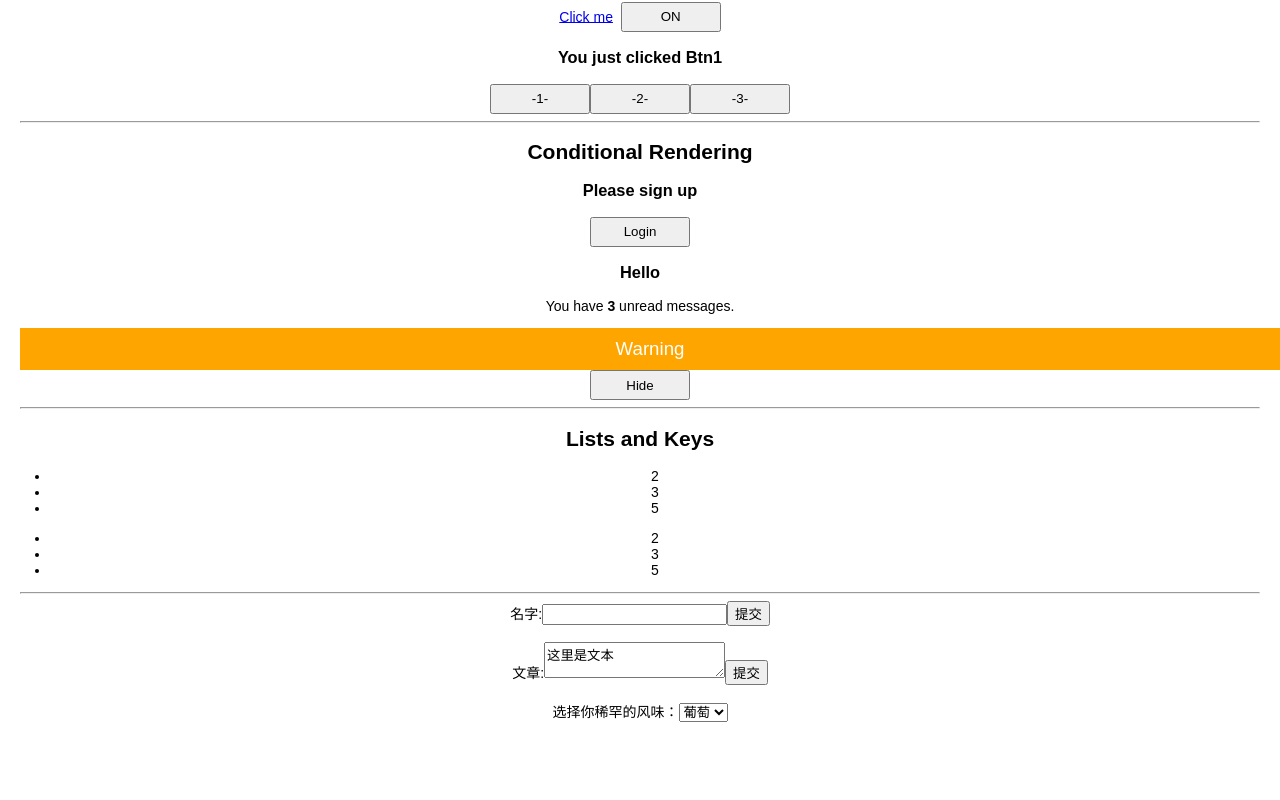
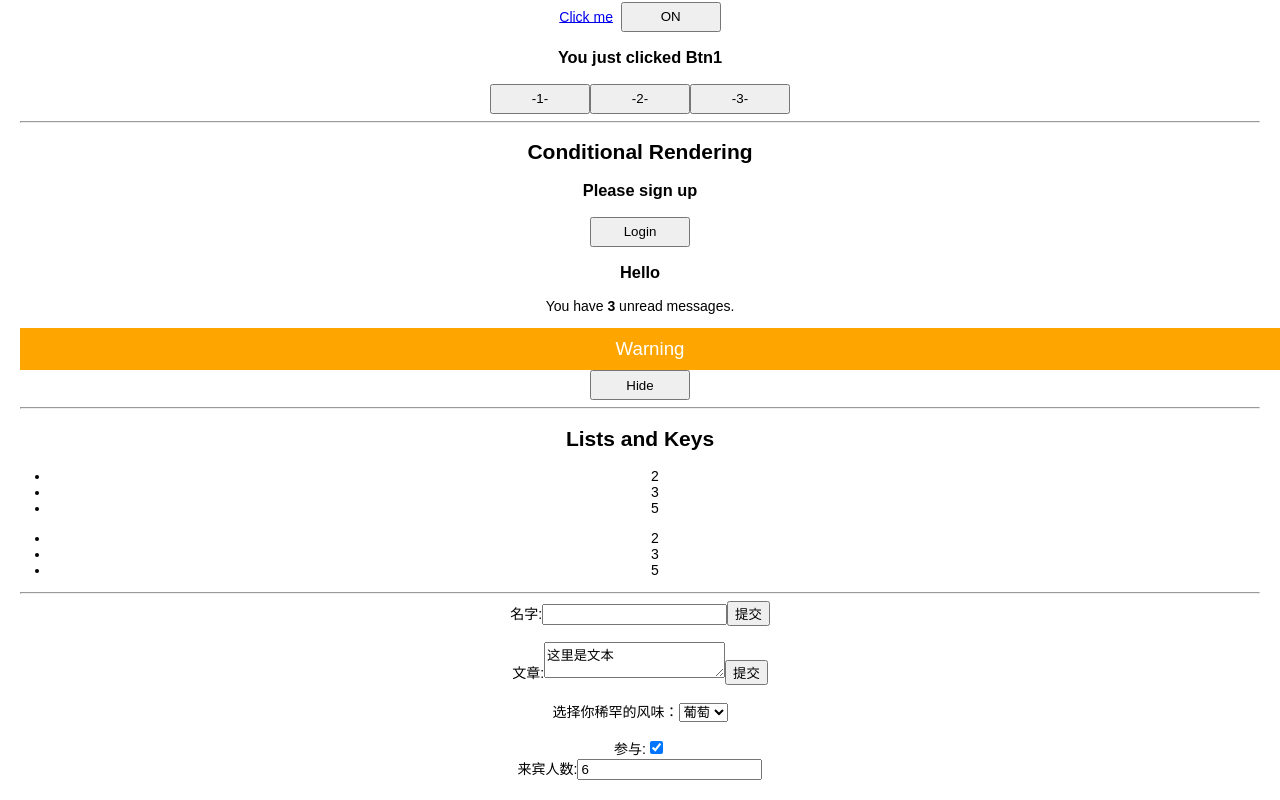
Before and after one commit to JackLiR8/react-learning, a React (Create React App) app: page / in a window 1280 px wide. Shown: the part 473-1273 px from the top of the page. Before the commit the page ends 1215 px from the top, so only its background shows below. Built offline with nearby package versions, Linux system fonts and the light colour scheme.

Commit message:
:construction: In Process: 处理多个输入

```diff
--- /dev/null
+++ b/src/main-concepts/Form.css
@@ -0,0 +1,3 @@
+.form {
+  text-align: left;
+}
--- a/src/main-concepts/Form.js
+++ b/src/main-concepts/Form.js
@@ -3,6 +3,7 @@
  */
 
 import React from 'react';
+import './Form.css'
 
 /**
  * 在 HTML 中，表单元素（如<input>、 <textarea> 和 <select>）之类的表单元素通常自己
@@ -111,6 +112,55 @@ class FlavorForm extends React.Component {
   }
 }
 
+/**
+ * 处理多个输入
+ * 需要处理多个 input 元素时，我们可以给每个元素添加 name 属性，并让处理函数根据
+ * event.target.name 的值选择要执行的操作。
+ */
+class Reservation extends React.Component {
+  constructor(props) {
+    super(props);
+    this.state = {
+      isGoing: true,
+      numberOfGuests: 6,
+    };
+  }
+
+  handleInputChange = (e) => {
+    const { target } = e;
+    const value = target.type === 'checkbox' ? target.checked : target.value;
+    const name = target.name;
+
+    this.setState({
+      [name]: value
+    });
+  }
+
+  render() {
+    return (
+      <form>
+        <label>
+          参与:
+          <input
+            name="isGoing"
+            type="checkbox"
+            checked={this.state.isGoing}
+            onChange={this.handleInputChange} />
+        </label>
+        <br />
+        <label>
+          来宾人数:
+          <input
+            name="numberOfGuests"
+            type="number"
+            value={this.state.numberOfGuests}
+            onChange={this.handleInputChange} />
+        </label>
+      </form>
+    )
+  }
+}
+
 function Forms() {
   return (
     <div>
@@ -119,6 +169,8 @@ function Forms() {
       <EssayForm />
       <br />
       <FlavorForm />
+      <br />
+      <Reservation />
     </div>
   )
 }
```
